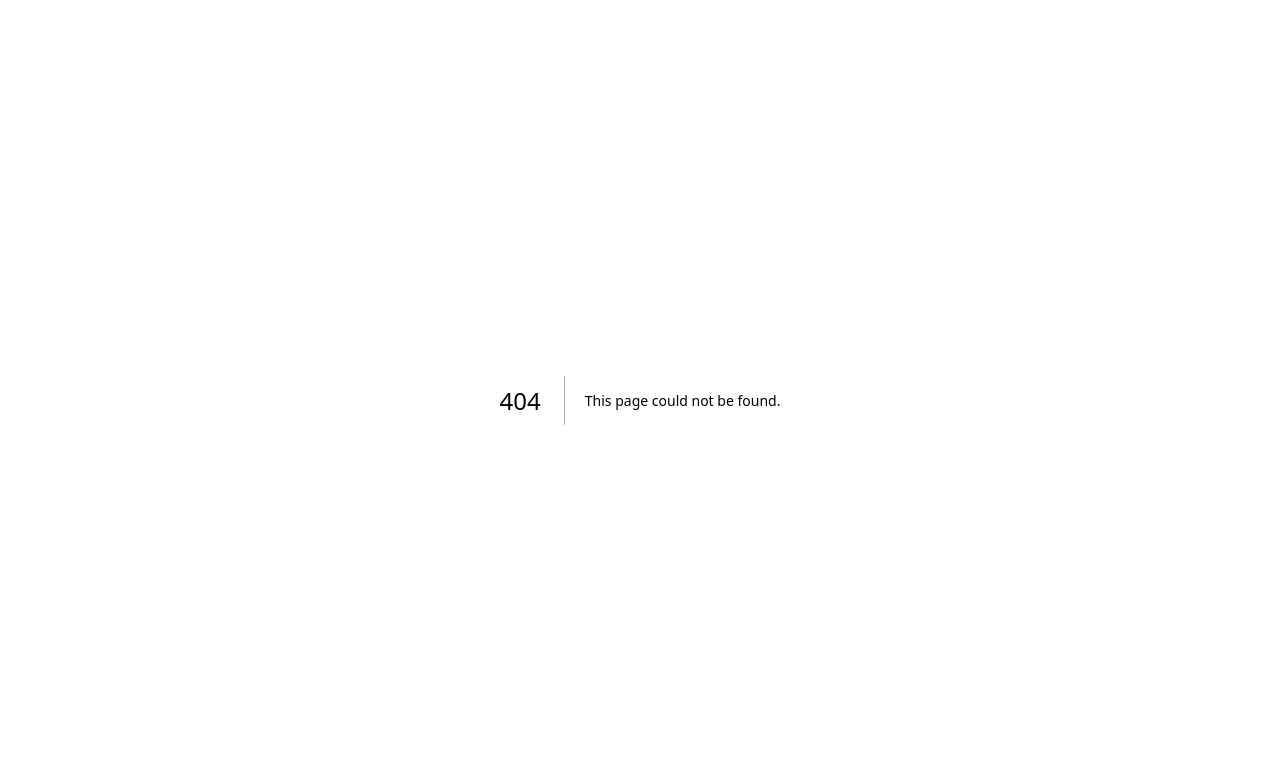
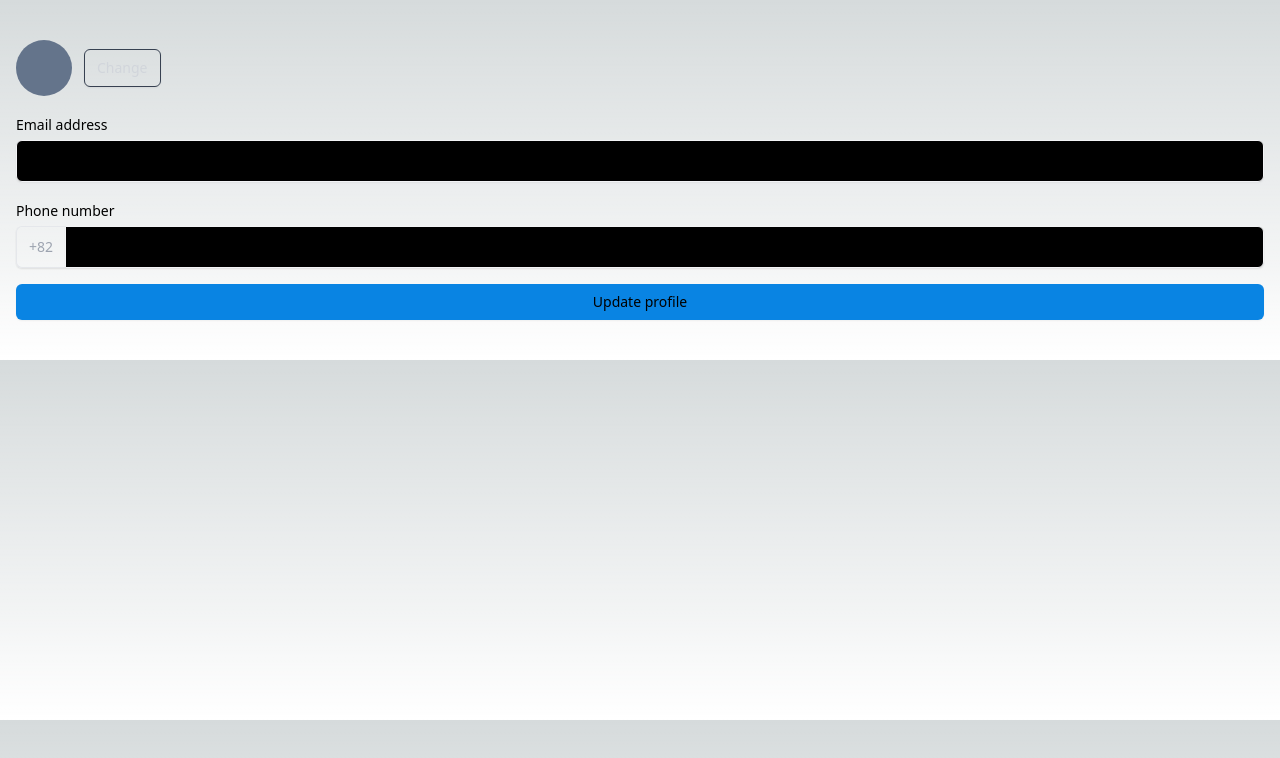
Before and after one commit to Stilllee/carrot-market, a Next.js app: page /profile/edit in a window 1280 px wide. Before the commit this address had no page. Shown: the top 758 px of the page. Built offline with nearby package versions, Linux system fonts and the light colour scheme.

Commit message:
#5.12 Edit Profile

```diff
--- /dev/null
+++ b/pages/profile/edit.tsx
@@ -0,0 +1,50 @@
+import type { NextPage } from "next";
+
+const EditProfile: NextPage = () => {
+  return (
+    <div className="px-4 py-10 space-y-4">
+      <div className="flex items-center space-x-3">
+        <div className="rounded-full w-14 h-14 bg-slate-500" />
+        <label
+          htmlFor="picture"
+          className="px-3 py-2 text-sm text-gray-300 border border-gray-700 rounded-md shadow-sm cursor-pointer focus:ring-2 focus:ring-offset-2 focus:ring-main-blue"
+        >
+          Change
+          <input id="picture" type="file" className="hidden" accept="image/*" />
+        </label>
+      </div>
+      <div className="space-y-1">
+        <label htmlFor="email" className="text-sm">
+          Email address
+        </label>
+        <input
+          id="email"
+          type="email"
+          className="w-full px-3 py-2 placeholder-gray-400 bg-black border border-gray-100 rounded-md shadow-sm appearance-none focus:ring-main-blue focus:outline-none focue:border-main-blue"
+          required
+        />
+      </div>
+      <div className="space-y-1">
+        <label htmlFor="phone" className="text-sm">
+          Phone number
+        </label>
+        <div className="flex rounded-md shadow-sm ">
+          <span className="flex items-center justify-center px-3 text-sm text-gray-400 border border-r-0 shadow-sm select-none rounded-l-md ">
+            +82
+          </span>
+          <input
+            id="phone"
+            className="w-full px-3 py-2 placeholder-gray-400 bg-black border border-gray-100 rounded-md rounded-l-none shadow-sm appearance-none focus:ring-main-blue focus:outline-none focue:border-main-blue"
+            type="number"
+            required
+          />
+        </div>
+      </div>
+      <button className="w-full px-4 py-2 mt-5 text-sm transition-colors border-transparent rounded-md shadow-sm bg-main-blue hover:bg-hover-blue focus:ring-2 focus:ring-offset-black focus:ring-offset-2 focus:ring-main-blue focus:outline-none">
+        Update profile
+      </button>
+    </div>
+  );
+};
+
+export default EditProfile;
```
Also changed, not shown: 1 other file (tests, documents, lock files or other folders).
